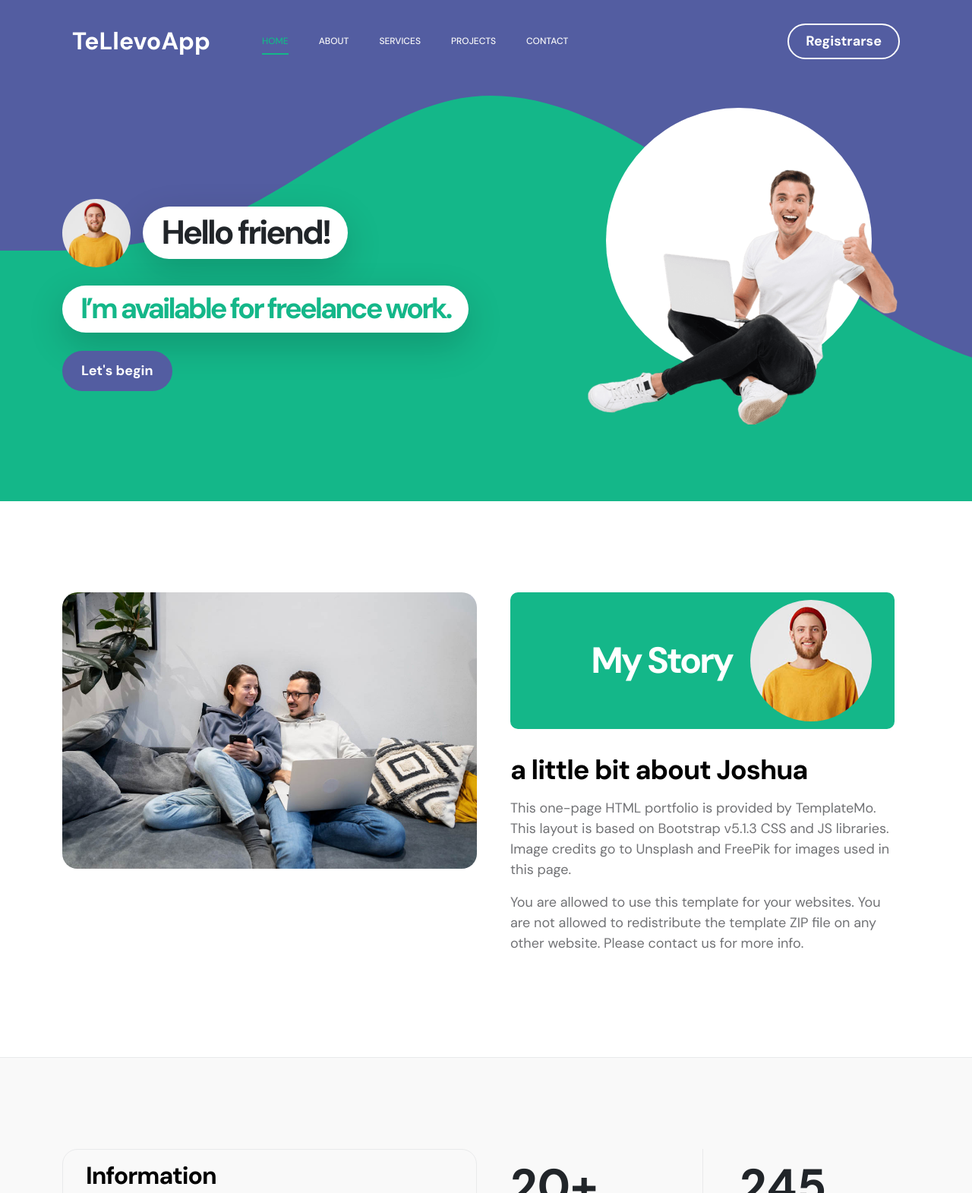
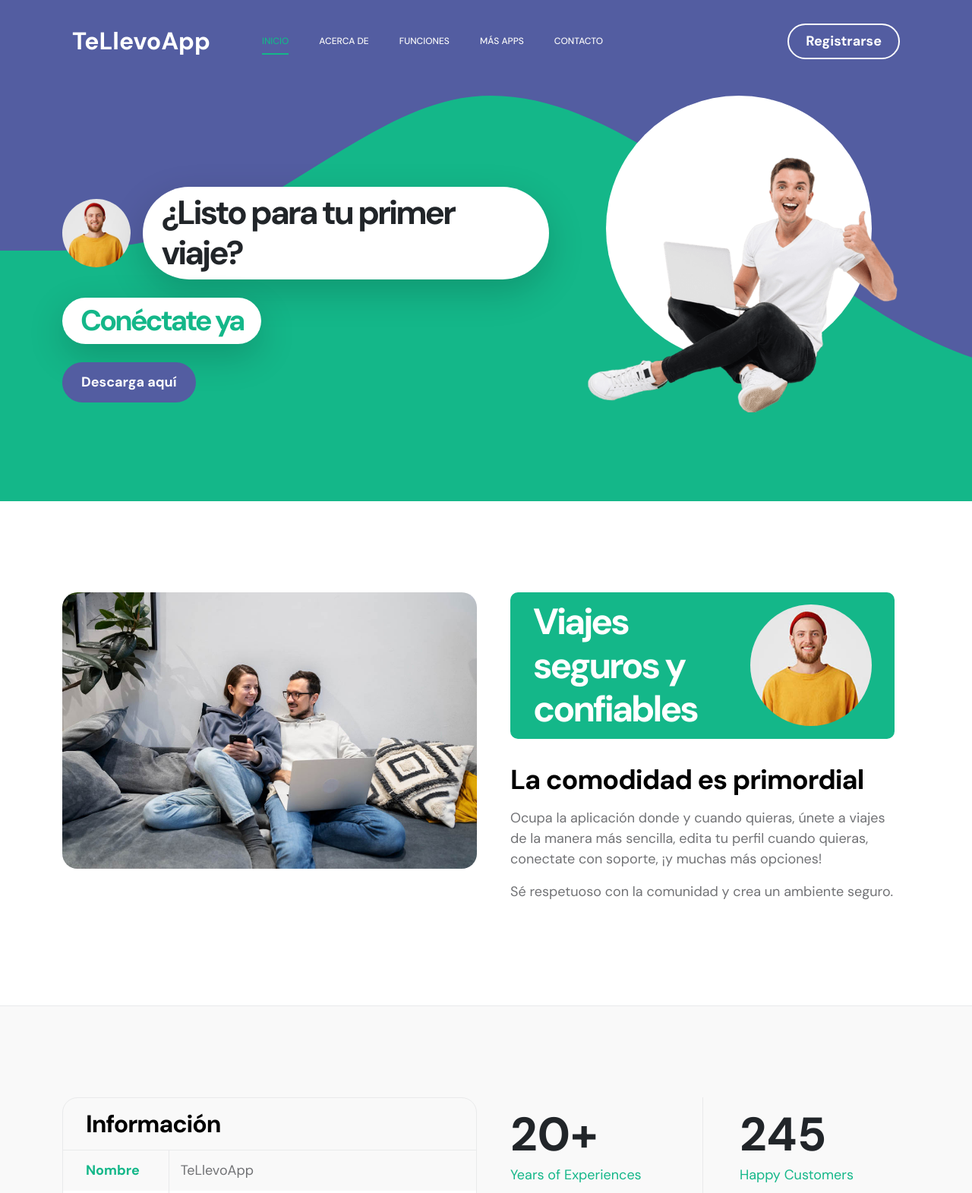
Before and after one commit to Kotic18/Web-TeLlevoApp, a plain HTML site: page index.html in a window 1280 px wide. Shown: the top 1571 px of the page at 76% size. Drawn offline with Linux system fonts and the light colour scheme.

Commit message:
Diseño 2

```diff
--- a/index.html
+++ b/index.html
@@ -46,23 +46,23 @@
                 <div class="collapse navbar-collapse" id="navbarNav">
                     <ul class="navbar-nav ms-lg-5">
                         <li class="nav-item">
-                            <a class="nav-link click-scroll" href="#section_1">Home</a>
+                            <a class="nav-link click-scroll" href="#section_1">Inicio</a>
                         </li>
 
                         <li class="nav-item">
-                            <a class="nav-link click-scroll" href="#section_2">About</a>
+                            <a class="nav-link click-scroll" href="#section_2">Acerca de</a>
                         </li>
 
                         <li class="nav-item">
-                            <a class="nav-link click-scroll" href="#section_3">Services</a>
+                            <a class="nav-link click-scroll" href="#section_3">Funciones</a>
                         </li>
 
                         <li class="nav-item">
-                            <a class="nav-link click-scroll" href="#section_4">Projects</a>
+                            <a class="nav-link click-scroll" href="#section_4">Más apps</a>
                         </li>
 
                         <li class="nav-item">
-                            <a class="nav-link click-scroll" href="#section_5">Contact</a>
+                            <a class="nav-link click-scroll" href="#section_5">Contacto</a>
                         </li>
                     </ul>
 
@@ -87,11 +87,11 @@
                                 <div class="hero-title-wrap d-flex align-items-center mb-4">
                                     <img src="images/happy-bearded-young-man.jpg" class="avatar-image avatar-image-large img-fluid" alt="">
 
-                                    <h1 class="hero-title ms-3 mb-0">Hello friend!</h1>
+                                        <h1 class="hero-title ms-3 mb-0">¿Listo para tu primer viaje?</h1>
                                 </div>
 
-                                <h2 class="mb-4">I’m available for freelance work.</h2>
-                                <p class="mb-4"><a class="custom-btn btn custom-link" href="#section_2">Let's begin</a></p>
+                                <h2 class="mb-4">Conéctate ya</h2>
+                                <p class="mb-4"><a class="custom-btn btn custom-link" href="#section_2">Descarga aquí</a></p>
                             </div>
                         </div>
 
@@ -119,16 +119,18 @@
                             <div class="about-thumb">
 
                                 <div class="section-title-wrap d-flex justify-content-end align-items-center mb-4">
-                                    <h2 class="text-white me-4 mb-0">My Story</h2>
+                                    <h2 class="text-white me-4 mb-0">Viajes seguros y confiables</h2>
 
                                     <img src="images/happy-bearded-young-man.jpg" class="avatar-image img-fluid" alt="">
                                 </div>
 
-                                <h3 class="pt-2 mb-3">a little bit about Joshua</h3>
+                                <h3 class="pt-2 mb-3">La comodidad es primordial</h3>
 
-                                <p>This one-page HTML portfolio is provided by <a href="https://templatemo.com" target="_blank">TemplateMo</a>. This layout is based on Bootstrap v5.1.3 CSS and JS libraries. Image credits go to <a href="https://unsplash.com" target="_blank">Unsplash</a> and <a href="https://freepik.com" target="_blank">FreePik</a> for images used in this page.</p>
+                                <p>Ocupa la aplicación donde y cuando quieras, únete a viajes de la manera más sencilla,
+                                    edita tu perfil cuando quieras, conectate con soporte, ¡y muchas más opciones!
+                                </p>
 
-                                <p>You are allowed to use this template for your websites. You are not allowed to redistribute the template ZIP file on any other website. Please <a href="https://templatemo.com/contact" target="_blank">contact us</a> for more info.</p>
+                                <p>Sé respetuoso con la comunidad y crea un ambiente seguro.</p>
                             </div>
                         </div>
 
@@ -143,13 +145,13 @@
                         <div class="col-lg-6 col-12">
                             <div class="profile-thumb">
                                 <div class="profile-title">
-                                    <h4 class="mb-0">Information</h4>
+                                    <h4 class="mb-0">Información</h4>
                                 </div>
 
                                 <div class="profile-body">
                                     <p>
-                                        <span class="profile-small-title">Name</span>
-                                        <span>Joshua Morgan</span>
+                                        <span class="profile-small-title">Nombre</span>
+                                        <span>TeLlevoApp</span>
                                     </p>
 
                                     <p>
```
